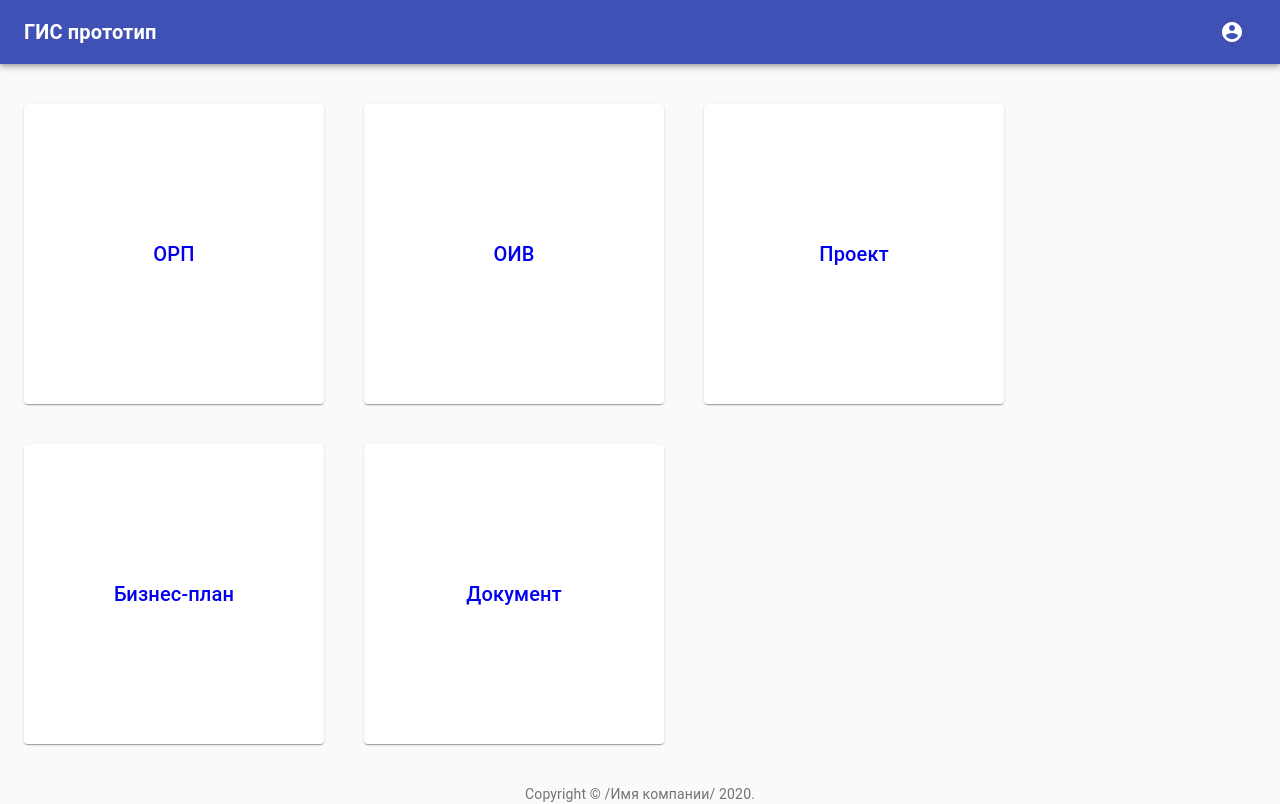
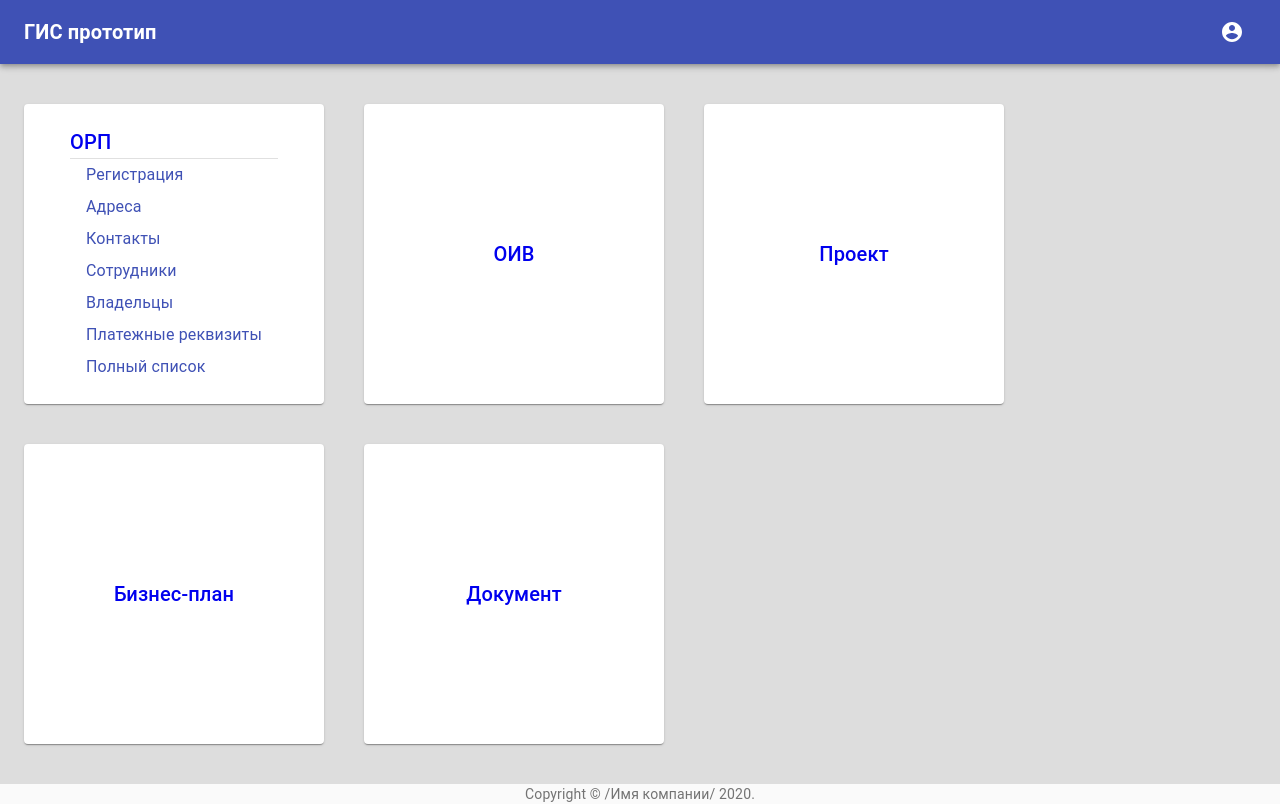
Before and after one commit to Vvtu/proto, a React (Create React App) app: page / in a window 1280 px wide. Built offline with nearby package versions, Linux system fonts and the light colour scheme.

Commit message:
fix backgroundColor of Main

```diff
--- a/src/customerForm/index.tsx
+++ b/src/customerForm/index.tsx
@@ -57,7 +57,7 @@ const useStyles = makeStyles((theme) => ({
 }));
 
 
-const steps = ['Регистрация', 'Адреса', 'Контакты', 'Сотрудники', 'Владельцы', 'Платежные реквизиты', 'Полный список'];
+export const customerFormSteps = ['Регистрация', 'Адреса', 'Контакты', 'Сотрудники', 'Владельцы', 'Платежные реквизиты', 'Полный список'];
 
 function getStepContent(step: number) {
     switch (step) {
@@ -136,7 +136,7 @@ export default function CustomerForm(props: PROPS_TYPE) {
                         ОРП форма
           </Typography>
                     <Stepper nonLinear activeStep={activeStep} className={classes.stepper}>
-                        {steps.map((label, index) => (
+                        {customerFormSteps.map((label, index) => (
                             <Step key={label}>
                                 <StepButton onClick={handleStep(index)}
                                     completed={completed.has(index)}
@@ -147,7 +147,7 @@ export default function CustomerForm(props: PROPS_TYPE) {
                         ))}
                     </Stepper>
                     <React.Fragment>
-                        {activeStep === steps.length ? (
+                        {activeStep === customerFormSteps.length ? (
                             <React.Fragment>
                                 <Typography variant="h5" gutterBottom>
                                     Thank you for your order.
@@ -178,7 +178,7 @@ export default function CustomerForm(props: PROPS_TYPE) {
                                             onClick={handleNext}
                                             className={classes.button}
                                         >
-                                            {activeStep === steps.length - 1 ? 'Подтвердить' : 'Сохранить'}
+                                            {activeStep === customerFormSteps.length - 1 ? 'Подтвердить' : 'Сохранить'}
                                         </Button>
                                     </div>
                                 </React.Fragment>
--- a/src/main/Widget.tsx
+++ b/src/main/Widget.tsx
@@ -1,5 +1,10 @@
 import React from 'react';
 import Paper from '@material-ui/core/Paper';
+
+import List from '@material-ui/core/List';
+import ListItem from '@material-ui/core/ListItem';
+import ListItemText from '@material-ui/core/ListItemText';
+import Divider from '@material-ui/core/Divider';
 
 import Typography from "@material-ui/core/Typography";
 import { Link as RouterLink } from "react-router-dom";
@@ -10,12 +15,6 @@ import { Tooltip } from '@material-ui/core';
 const useStyles = makeStyles((theme) => ({
 
     link: {
-        width: '100%',
-        height: '100%',
-        display: 'flex',
-        flexDirection: 'row',
-        justifyContent: 'center',
-        alignItems: 'center',
         textDecoration: "none",
         "&:hover": {
             textDecoration: "underline",
@@ -32,22 +31,60 @@ const useStyles = makeStyles((theme) => ({
         marginRight: 40,
         marginBottom: 40,
     },
+    center: {
+        width: '100%',
+        height: '100%',
+        display: 'flex',
+        flexDirection: 'row',
+        justifyContent: 'center',
+        alignItems: 'center',
+    }
+    ,
+    itemHeight: {
+        height: 16
+    }
 }));
 
 export default function Widget(props: any) {
     const classes = useStyles();
-    const { label, link, tip } = props;
+    const { label, link, tip, subNames = [] } = props;
     return (
         <Paper className={classes.paper}>
-            <RouterLink to={link} className={classes.link}>
-                <Tooltip title={tip} >
+            <div className={classes.center}>
+                <div>
+                    <RouterLink to={link} className={classes.link}>
+                        <Tooltip title={tip} >
+                            <Typography variant="h6" color="inherit" noWrap>
+                                {label}
+                            </Typography>
+                        </Tooltip>
+                    </RouterLink>
 
-                    <Typography variant="h6" color="inherit" noWrap>
-                        {label}
-                    </Typography>
-                </Tooltip>
+                    {subNames.length > 0 &&
+                        <>
+                            <Divider />
+                            {subNames.map((subName: string, index: number) => (
+                                <List component="nav" aria-label="main mailbox folders">
+                                    <ListItem
+                                        button
+                                        component={RouterLink}
+                                        to={`${link}/${index}`}
+                                        className={classes.itemHeight}>
+                                        <ListItemText
+                                            primary={
+                                                <Typography variant="subtitle1" color="primary" noWrap>
+                                                    {subName}
+                                                </Typography>}
+                                            className={classes.link} />
+                                    </ListItem>
+                                </List>
+                            ))}
+                        </>
+                    }
+                </div>
 
-            </RouterLink>
+            </div>
+
         </Paper>
     );
 }
--- a/src/main/index.tsx
+++ b/src/main/index.tsx
@@ -7,16 +7,18 @@ import { Container } from '@material-ui/core';
 
 import Copyright from '../components/Copyright';
 
+import { customerFormSteps } from '../customerForm';
 
 const useStyles = makeStyles((theme) => ({
     container: {
-        marginTop: 40,
+        paddingTop: 40,
         width: '100%',
         display: 'flex',
         flexDirection: 'row',
         justifyContent: 'start',
         alignItems: 'center',
-        flexWrap: 'wrap'
+        flexWrap: 'wrap',
+        backgroundColor: '#ddd'
     },
 }));
 
@@ -27,7 +29,10 @@ export default function Main() {
         <React.Fragment>
             <TopBar />
             <Container className={classes.container}>
-                <Widget link={"/customer-form"} label={`ОРП`} tip={"ОРП это такая большая форма с многими полями"} />
+                <Widget link={"/customer-form"}
+                    label={`ОРП`} tip={"ОРП это такая большая форма с многими полями"}
+                    subNames={customerFormSteps} >
+                </Widget>
                 <Widget link={"/"} label={`ОИВ`} tip={"Извините, этот модуль еще не разработан."} />
                 <Widget link={"/"} label={`Проект`} tip={"Извините, этот модуль еще не разработан."} />
                 <Widget link={"/"} label={`Бизнес-план`} tip={"Извините, этот модуль еще не разработан."} />
```
